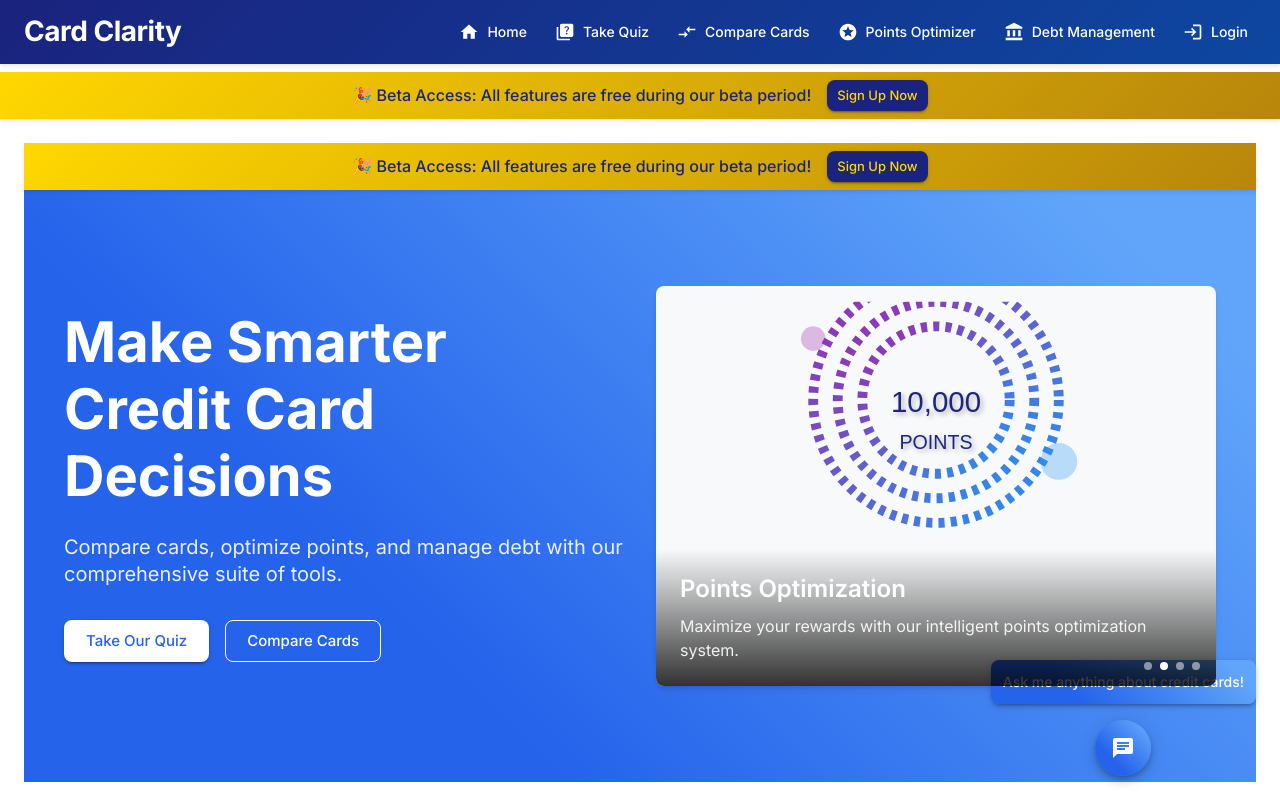
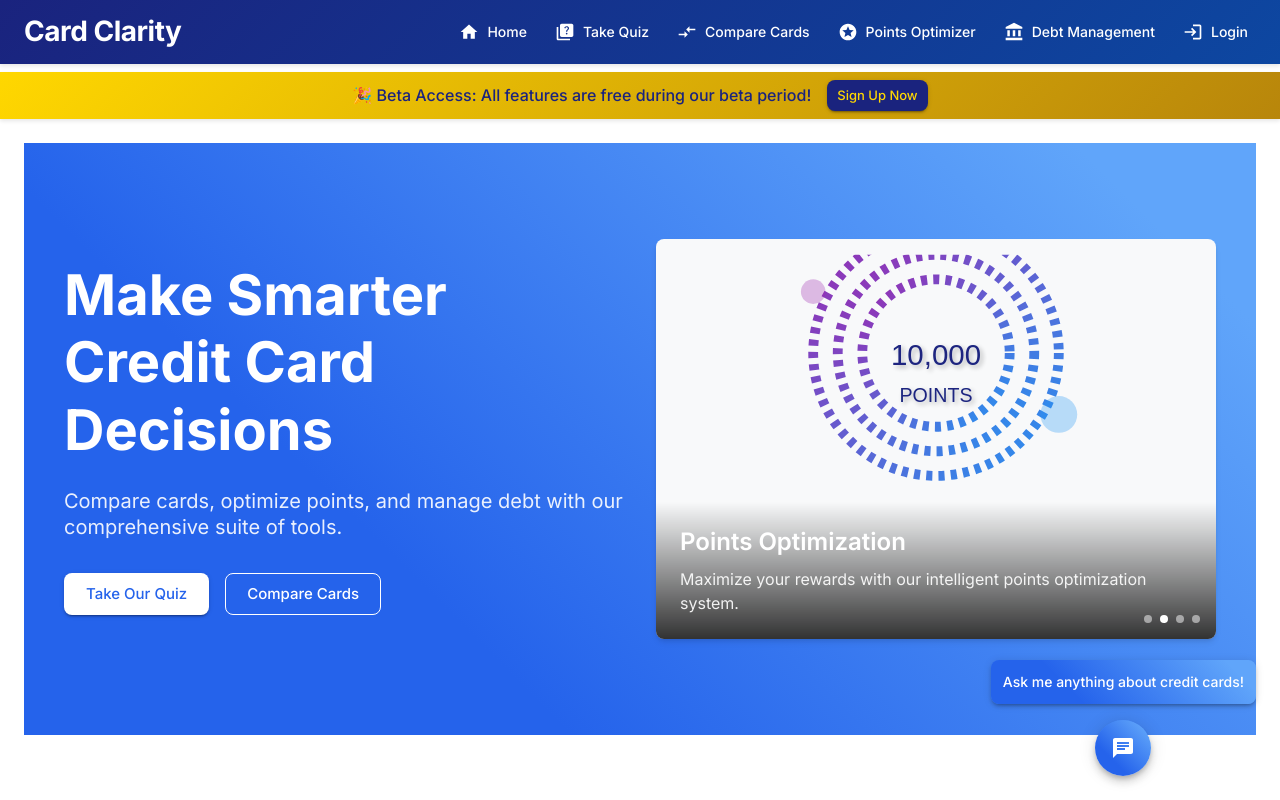
Before and after one commit to nickjackson801/card-clarity, a React (Vite) app: page / in a window 1280 px wide. Shown: the top 800 px of the page. Built offline with nearby package versions, Linux system fonts and the light colour scheme.

Commit message:
Remove duplicate BetaBanner from Home page

```diff
--- a/src/pages/Home.tsx
+++ b/src/pages/Home.tsx
@@ -3,7 +3,6 @@ import { CompareArrows, Stars, AccountBalance } from '@mui/icons-material';
 import { Link, useNavigate } from 'react-router-dom';
 import { motion } from 'framer-motion';
 import FeatureSlideshow from '../components/FeatureSlideshow';
-import BetaBanner from '../components/BetaBanner';
 import ChatBot from '../components/ChatBot';
 
 const Home = () => {
@@ -50,7 +49,6 @@ const Home = () => {
 
   return (
     <Box>
-      <BetaBanner />
       {/* Hero Section */}
       <Box
         sx={{
```
